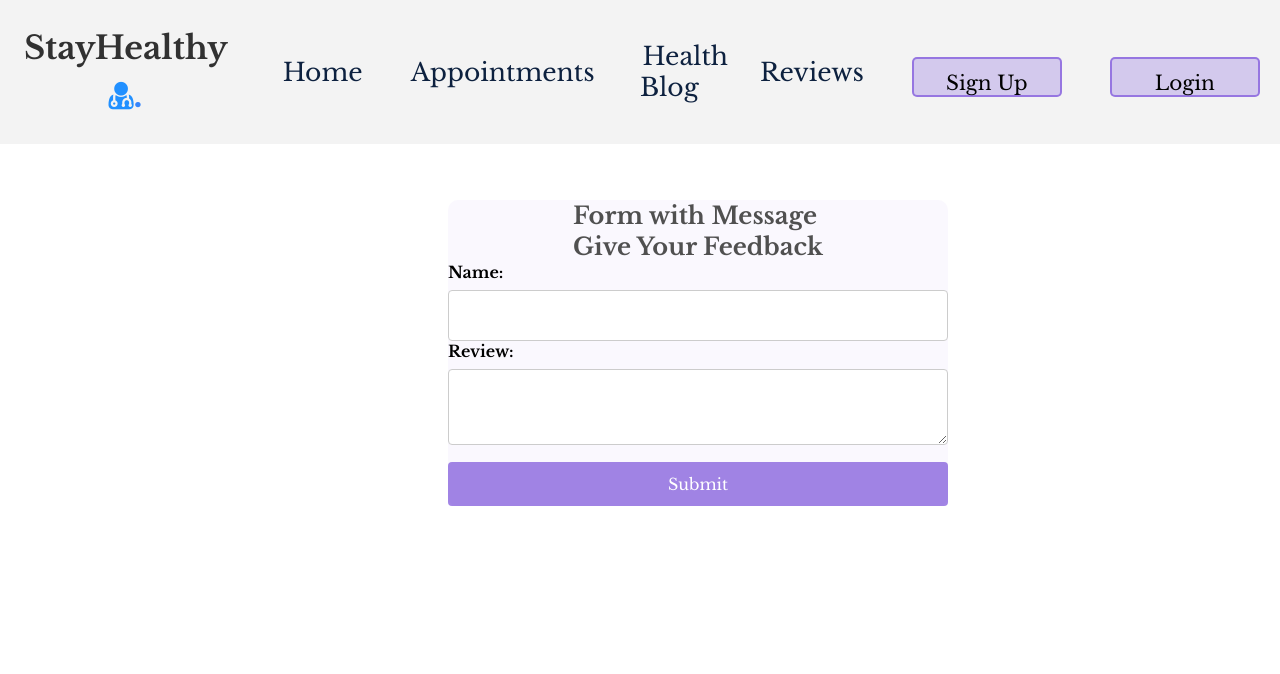
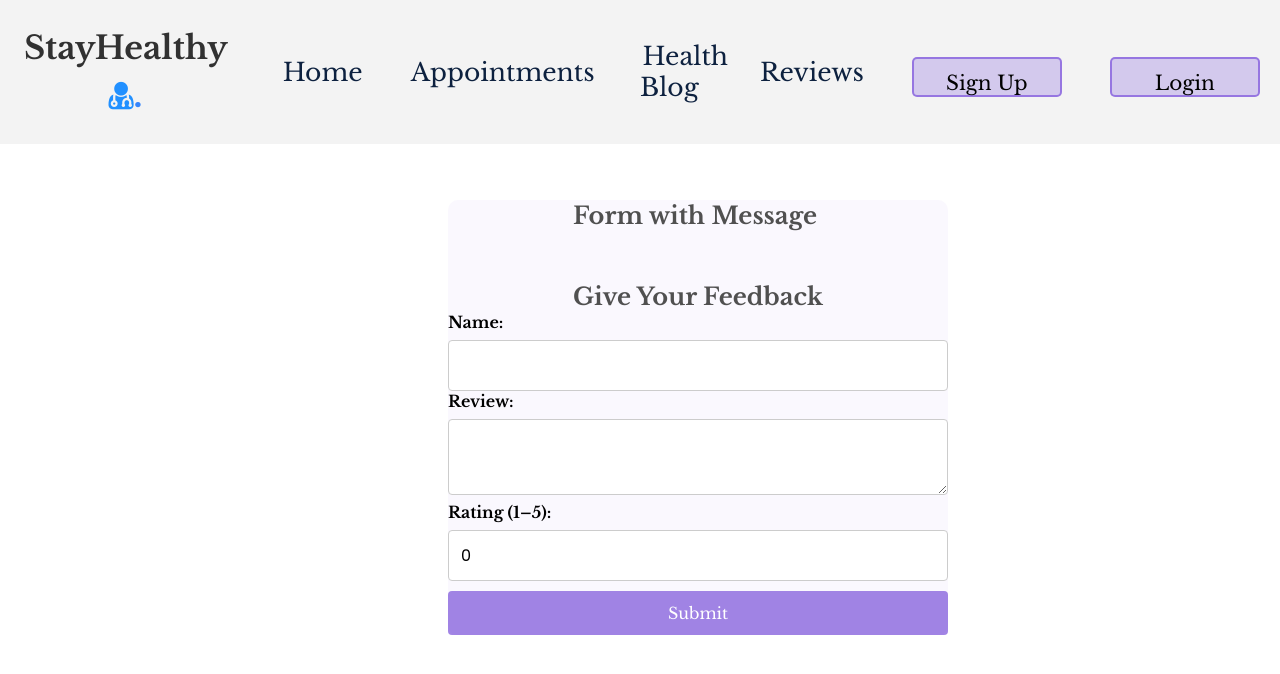
Before and after one commit to Zantetsukxnn/test_med, a React (Create React App) app: page /Components/ReviewForm/ReviewForm in a window 1280 px wide. Both pictures are taken after a click on the button "Open Form". Shown: the top 674 px of the page. Built offline with nearby package versions, Linux system fonts and the light colour scheme.

Commit message:
review form

```diff
--- a/src/Components/ReviewForm/ReviewForm.js
+++ b/src/Components/ReviewForm/ReviewForm.js
@@ -1,12 +1,10 @@
-// Following code has been commented with appropriate comments for your reference.
 import React, { useState } from 'react';
 import "./ReviewForm.css";
 
 // Function component for giving reviews
 function GiveReviews() {
-  // State variables using useState hook
   const [showForm, setShowForm] = useState(false);
-  const [submittedMessage, setSubmittedMessage] = useState('');
+  const [submittedMessage, setSubmittedMessage] = useState(null);
   const [showWarning, setShowWarning] = useState(false);
   const [formData, setFormData] = useState({
     name: '',
@@ -14,29 +12,35 @@ function GiveReviews() {
     rating: 0
   });
 
-  // Function to handle button click event
+  // Show the form when the button is clicked
   const handleButtonClick = () => {
     setShowForm(true);
   };
 
-  // Function to handle form input changes
+  // Update form data on input change
   const handleChange = (e) => {
-    // Update the form data based on user input
-    setFormData({ ...formData, [e.target.name]: e.target.value });
+    const { name, value } = e.target;
+    setFormData((prev) => ({
+      ...prev,
+      [name]: name === 'rating' ? Number(value) : value
+    }));
   };
 
-  // Function to handle form submission
+  // Handle form submission
   const handleSubmit = (e) => {
     e.preventDefault();
-    setSubmittedMessage(formData);
-    setFormData({
-      name: '',
-      review: '',
-      rating: 0
-    });
-    // Check if all required fields are filled before submission
-    if (formData.name && formData.review && formData.rating > 0) {
+
+    const { name, review, rating } = formData;
+
+    if (name && review && rating > 0) {
       setShowWarning(false);
+      setSubmittedMessage(formData);
+      setFormData({
+        name: '',
+        review: '',
+        rating: 0
+      });
+      setShowForm(false); // optional: hide form after submission
     } else {
       setShowWarning(true);
     }
@@ -45,34 +49,64 @@ function GiveReviews() {
   return (
     <div className="page">
       <h2>Form with Message</h2>
+      <br />
+      <br />
+
       {!showForm ? (
-        // Display button to open the form
         <button onClick={handleButtonClick}>Open Form</button>
       ) : (
-        // Display form for giving feedback
         <form onSubmit={handleSubmit}>
           <h2>Give Your Feedback</h2>
-          {/* Display warning message if not all fields are filled */}
+
           {showWarning && <p className="warning">Please fill out all fields.</p>}
+
           <div>
             <label htmlFor="name">Name:</label>
-            <input type="text" id="name" name="name" value={formData.name} onChange={handleChange} />
+            <input
+              type="text"
+              id="name"
+              name="name"
+              value={formData.name}
+              onChange={handleChange}
+              required
+            />
           </div>
+
           <div>
             <label htmlFor="review">Review:</label>
-            <textarea id="review" name="review" value={formData.review} onChange={handleChange} />
+            <textarea
+              id="review"
+              name="review"
+              value={formData.review}
+              onChange={handleChange}
+              required
+            />
           </div>
-          {/* Submit button for form submission */}
+
+          <div>
+            <label htmlFor="rating">Rating (1–5):</label>
+            <input
+              type="number"
+              id="rating"
+              name="rating"
+              value={formData.rating}
+              onChange={handleChange}
+              min="1"
+              max="5"
+              required
+            />
+          </div>
 
           <button type="submit">Submit</button>
-
         </form>
       )}
-      {/* Display the submitted message if available */}
+
       {submittedMessage && (
-        <div>
+        <div className="submitted-message">
           <h3>Submitted Message:</h3>
-          <p>{submittedMessage}</p>
+          <p><strong>Name:</strong> {submittedMessage.name}</p>
+          <p><strong>Review:</strong> {submittedMessage.review}</p>
+          <p><strong>Rating:</strong> {submittedMessage.rating}</p>
         </div>
       )}
     </div>
--- a/src/Components/Sign_Up/Sign_Up.css
+++ b/src/Components/Sign_Up/Sign_Up.css
@@ -6,6 +6,7 @@
     margin-top: 10%; /* Set top margin as a percentage of the viewport height */
     overflow: hidden; /* Hide any overflowing content */
      font-family: "Libre Baskerville", serif;
+
 }
 
 a {
@@ -28,6 +29,7 @@ h1{
 }
 label{
      font-family: "Libre Baskerville", serif;
+
 }
 
 
@@ -55,6 +57,7 @@ label{
     grid-column: 1 / 4; /* Span across all three columns */
     text-align: center; /* Center-align text */
      font-family: "Libre Baskerville", serif;
+
 }
 
 /* Styles for additional signup text */
@@ -62,6 +65,7 @@ label{
     grid-column: -1 / 3; /* Span from second to third column from the end */
     text-align: right; /* Right-align text */
      font-family: "Libre Baskerville", serif;
+
 }
 
 .signup-text1 span {
@@ -69,11 +73,13 @@ label{
     font-weight: 600; /* Set font weight to bold */
     cursor: pointer; /* Change cursor to pointer on hover */
      font-family: "Libre Baskerville", serif;
+
 }
 
 /* Styles for the signup form section */
 .signup-form {
     grid-column: 2 / 4; /* Span from second to fourth column */
+
 }
 
 /* Styles for the overall signup container */
```
